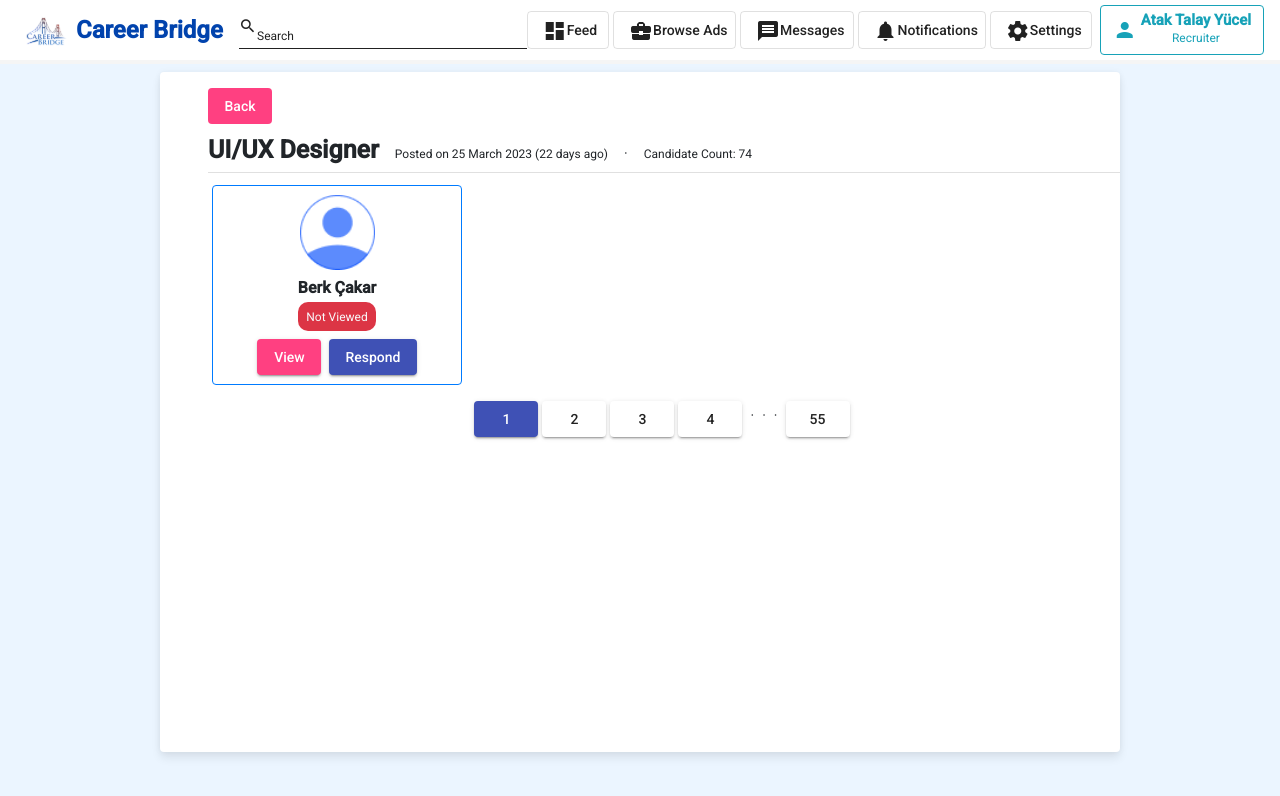
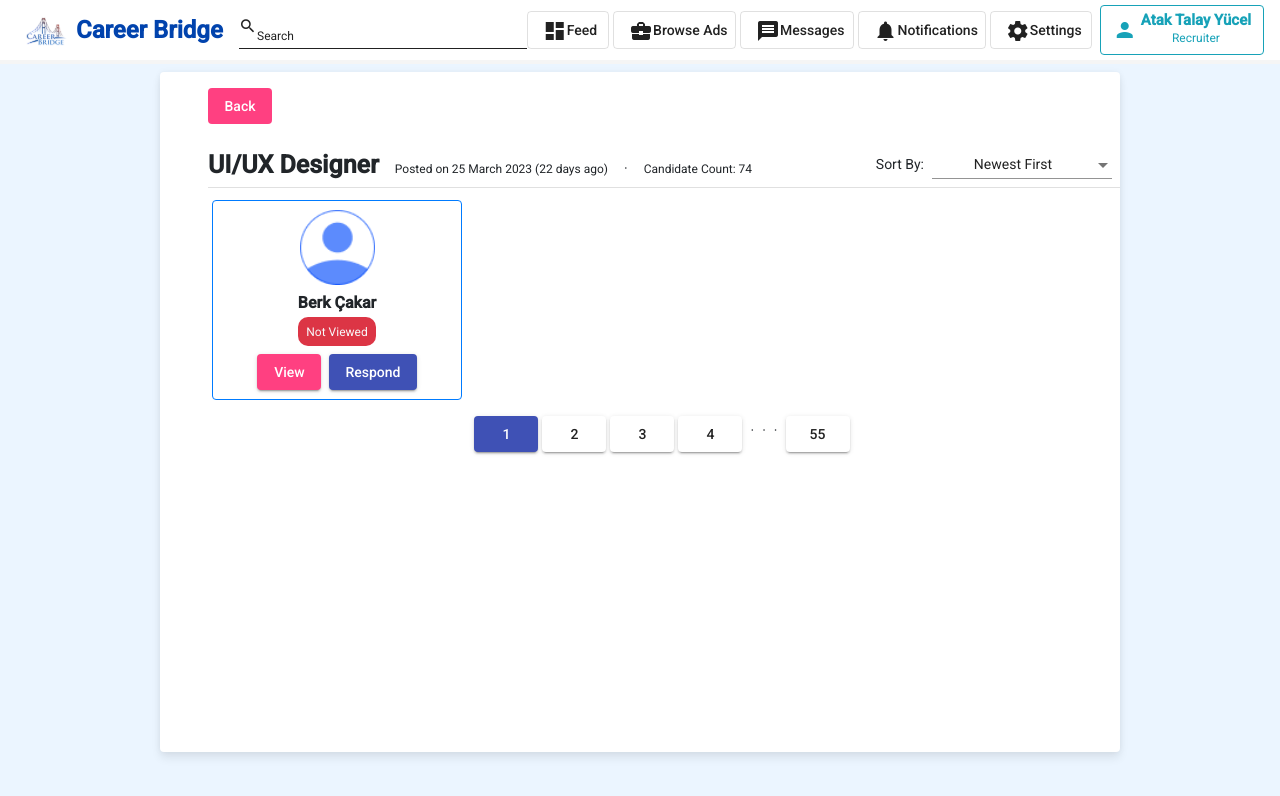
Before and after one commit to cs-353-project/CareerBridge, an Angular app in the folder frontend/: page /candidates/1 in a window 1280 px wide. Shown: the top 796 px of the page. Built offline with nearby package versions, Linux system fonts and the light colour scheme.

Commit message:
Sorting for Candidates added

```diff
--- a/frontend/src/app/candidates/candidates.component.css
+++ b/frontend/src/app/candidates/candidates.component.css
@@ -3,3 +3,7 @@
     border-radius: 4px;
     box-shadow: 0 6px 10px rgba(0,0,0,.08), 0 0 6px rgba(0,0,0,.05);
   }
+
+  ::ng-deep .mat-form-field-wrapper{
+   margin-bottom: -1.25em;
+}
--- a/frontend/src/app/candidates/candidates.component.html
+++ b/frontend/src/app/candidates/candidates.component.html
@@ -11,7 +11,8 @@
       <div>
         <button mat-flat-button color="accent">Back</button>
       </div>
-      <div class="mt-3">
+      <div class="mt-3 d-flex flex-row justify-content-between align-items-end">
+        <div>
           <span style="font-size: 25px" class="font-weight-bold"
             >UI/UX Designer</span
           >
@@ -20,6 +21,16 @@
           >
           <span class="mx-3">&#183;</span>
           <span style="font-size: 12px">Candidate Count: 74</span>
+        </div>
+        <div class="ml-3">
+          <span>Sort By:</span>
+          <mat-form-field class="mx-2">
+            <mat-select [(value)]="sortOption" style="text-align: center">
+              <mat-option value="Newest First"> Newest First</mat-option>
+              <mat-option value="Oldest First"> Oldest First </mat-option>
+            </mat-select>
+          </mat-form-field>
+        </div>
       </div>
       <mat-divider class="w-100 my-2"></mat-divider>
       <div class="d-flex flex-row" style="flex-wrap: wrap">
--- a/frontend/src/app/candidates/candidates.component.ts
+++ b/frontend/src/app/candidates/candidates.component.ts
@@ -8,6 +8,7 @@ import { ActivatedRoute } from '@angular/router';
 })
 export class CandidatesComponent implements OnInit {
   id: string;
+  sortOption: string = 'Newest First';
 
   constructor(private route: ActivatedRoute) {}
 
```
Lines whose indentation alone changed are shown as unchanged.
